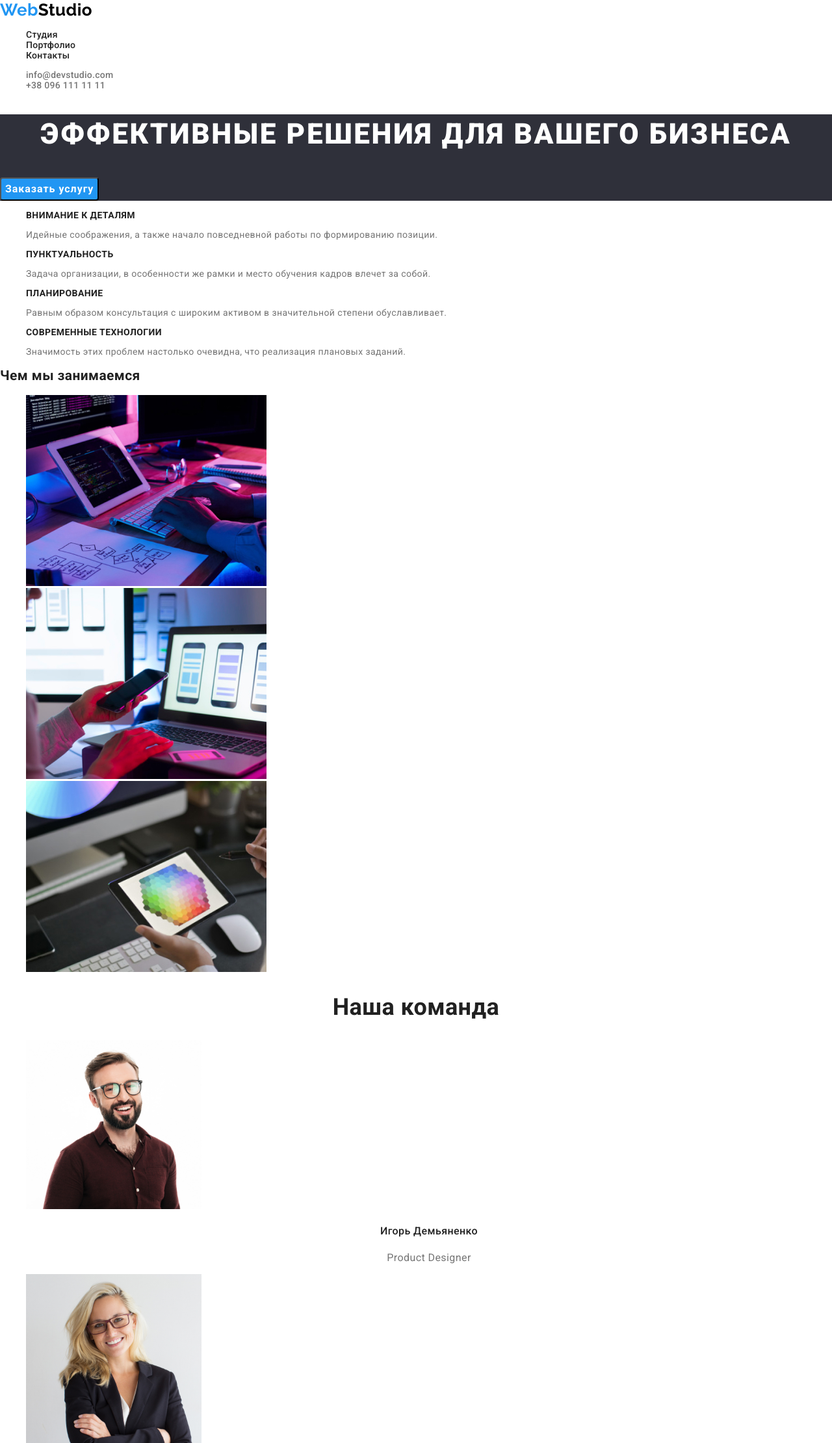
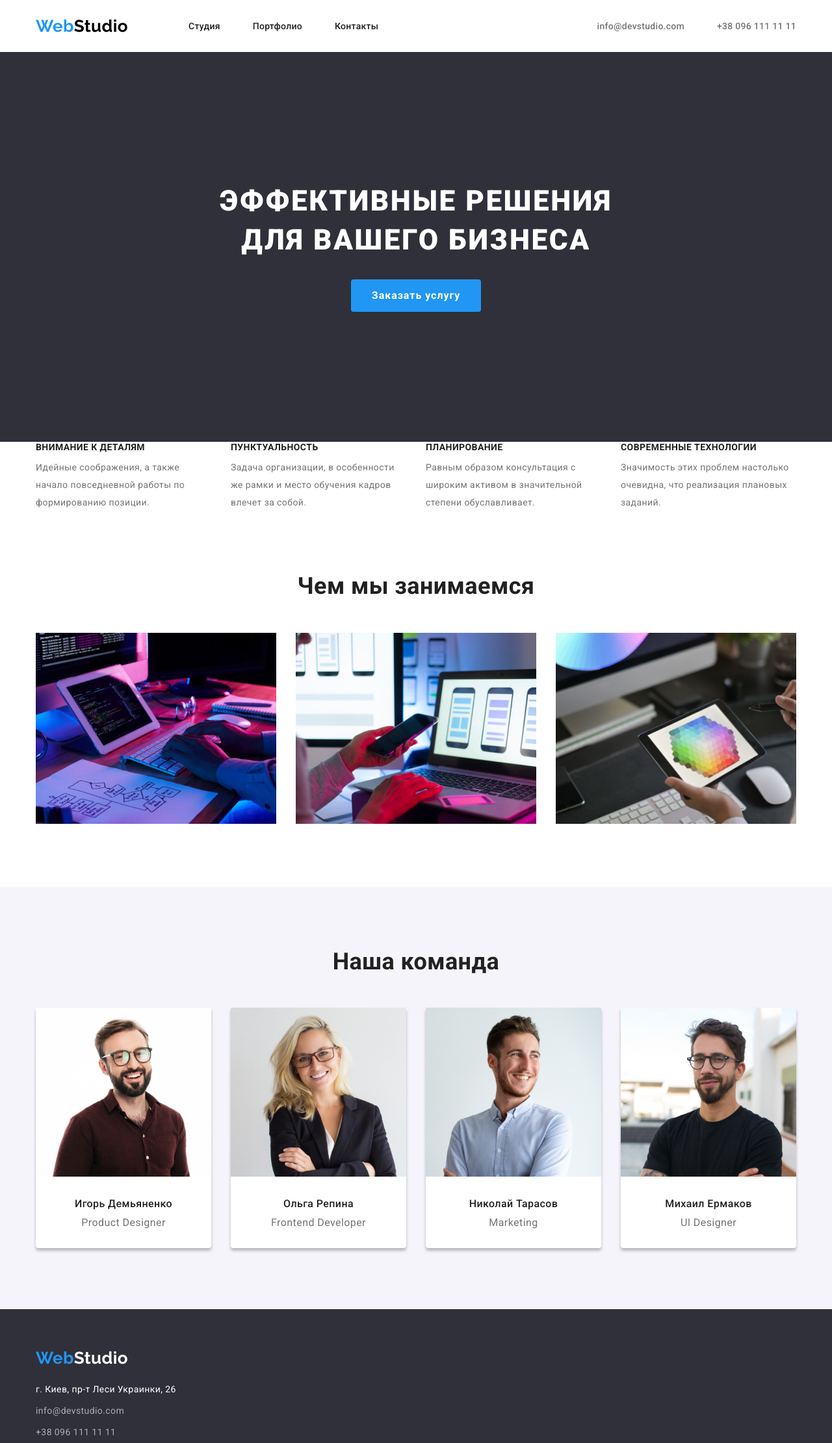
Before and after one commit to SlayerBS/goit-markup-hw-03, a plain HTML site: page index.html in a window 1280 px wide. Shown: the top 2221 px of the page at 65% size. Drawn offline with nearby package versions, Linux system fonts and the light colour scheme.

Commit message:
Главная страница готово

```diff
--- a/css/styles.css
+++ b/css/styles.css
@@ -5,16 +5,26 @@
 /* темный фон #2F303A */
 /* вторичный серый цвет фона #F5F4FA */
 /* black #000000; */
+html {
+  box-sizing: border-box;
+}
+
+*,
+*::before,
+*::after {
+  box-sizing: border-box;
+}
 
 :root {
   --primary-text-color: #757575;
   --title-text-color: #212121;
   --accent-color: #2196f3;
+  --background-color: #ffffff;
   --secondary-background-color: #f5f4fa;
 }
 
 body {
-  background-color: #fff;
+  background-color: var(--background-color);
   color: var(--primary-text-color);
   font-family: 'Roboto', sans-serif;
   font-size: 14px;
@@ -23,17 +33,33 @@ body {
 a {
   text-decoration: none;
 }
+.container {
+  width: 1200px;
+  padding-left: 15px;
+  padding-right: 15px;
+  /* margin-left: auto;
+  margin-right: auto; */
+  margin: 0 auto;
+}
 
 /*header*/
 .header {
 }
-
+.main-nav {
+  display: flex;
+  align-items: center;
+}
+.menu-global {
+  display: flex;
+  align-items: center;
+}
 .logo {
   font-family: 'Raleway', sans-serif;
   font-style: normal;
   font-weight: bold;
   font-size: 26px;
-  line-height: 31px;
+  line-height: 1.19;
+  display: block;
 }
 .logo-begin {
   color: var(--accent-color);
@@ -43,18 +69,39 @@ a {
   color: #000000;
 }
 .menu-main {
+  display: flex;
   list-style-type: none;
+  margin: 0 0 0 93px;
+  padding: 0;
+}
+.menu-address {
+  margin-left: auto;
+}
+.menu-contact {
+  margin: 0;
+  display: flex;
+  list-style-type: none;
+  padding: 0;
+}
+.menu-main .item + .item {
+  margin-left: 50px;
 }
 .menu-link {
+  display: block;
   color: var(--title-text-color);
   font-weight: 500;
   line-height: 16px;
   letter-spacing: 0.02em;
   list-style-type: none;
+  padding-top: 32px;
+  padding-bottom: 32px;
 }
 .menu-link:hover,
 .menu-link:focus {
   color: var(--accent-color);
+}
+.menu-contact .item + .item {
+  margin-left: 50px;
 }
 .header-contacts {
   color: var(--primary-text-color);
@@ -73,83 +120,153 @@ a {
 /*hero*/
 .hero {
   background-color: #2f303a;
+  padding-top: 200px;
+  height: 600px;
+  text-align: center;
 }
 .hero-title {
+  display: block;
+  margin: 0 auto 30px;
   color: #ffffff;
   font-weight: 900;
   font-size: 44px;
-  line-height: 60px;
-  text-align: center;
+  line-height: 1.36;
   letter-spacing: 0.06em;
   text-transform: uppercase;
 }
 .hero-button {
   background-color: var(--accent-color);
+  padding: 10px 32px;
+  margin: 0 auto;
   border-radius: 4px;
-}
-.hero-link {
+  min-width: 200px;
+  border: transparent;
   color: #ffffff;
   font-weight: 700;
   font-size: 16px;
-  line-height: 30px;
+  line-height: 1.875;
   display: flex;
   align-items: center;
   text-align: center;
   letter-spacing: 0.06em;
-  /*text-decoration: none;*/
+
+
+}
+/*.hero-link {
+  color: #ffffff;
+  font-weight: 700;
+  font-size: 16px;
+  line-height: 1.875;
+  display: flex;
+  align-items: center;
+  text-align: center;
+  letter-spacing: 0.06em;
+  /*text-decoration: none;*/*/
 }
 /*feature*/
+.feature-section {
+  padding: 94px 0 0;
+}
 .invisible {
   display: none;
 }
 .feature {
   list-style-type: none;
+  display: flex;
+  justify-content: space-between;
+  margin: 0;
+  padding: 0;
+}
+.feature .item {
+  display: block;
+  width: 270px;
 }
 .feature .title {
   color: var(--title-text-color);
   font-style: normal;
   font-weight: bold;
   font-size: 14px;
-  line-height: 16px;
+  line-height: 1.17;
   letter-spacing: 0.03em;
   text-transform: uppercase;
   list-style-type: none;
+  margin: 0 0 10px 0;
+}
+.feature p {
+  font-weight: 400;
+  font-size: 14px;
+  line-height: 1.93;
+  letter-spacing: 0.03em;
+  margin: 0;
 }
 /*about*/
+.about {
+  padding: 94px 0 94px;
+  text-align: center;
+}
 .about-list {
+  display: flex;
+  justify-content: space-between;
   list-style-type: none;
+  margin: 0;
+  padding: 0;
 }
 .about .title {
   color: var(--title-text-color);
+  font-weight: 700;
+  font-size: 36px;
+  line-height: 1.17;
+  margin: 0 auto 50px;
 }
 /*crew*/
-.crew-list {
-  list-style-type: none;
+.crew {
+  background-color: var(--secondary-background-color);
+  padding: 94px 0 94px 0;
 }
+
 .crew .title-main {
   color: var(--title-text-color);
   font-weight: 700;
   font-size: 36px;
-  line-height: 42px;
+  line-height: 1.17;
   text-align: center;
+  margin: 0 auto;
 }
-
+.crew-list {
+  display: flex;
+  justify-content: space-between;
+  list-style-type: none;
+  padding: 0;
+  margin-top: 50px;
+  margin-bottom: 0;
+}
+.crew .item {
+  background-color: var(--background-color);
+  padding-bottom: 30px;
+  border-radius: 0 0 4px 4px;
+  box-shadow: 0px 4px 4px rgba(0, 0, 0, 0.25);
+}
 .crew .title {
   color: var(--title-text-color);
   font-weight: 500;
   font-size: 16px;
-  line-height: 19px;
+  line-height: 1.117;
   text-align: center;
+  margin-top: 30px;
+  margin-bottom: 0;
 }
 .crew-prof {
   font-weight: 400;
   font-size: 16px;
   line-height: 19px;
   text-align: center;
+  margin-top: 10px;
+  margin-bottom: 0;
 }
 /*footer*/
 .footer {
   background-color: #2f303a;
+  padding: 60px 0 60px 0;
 }
 .logo-whiteend {
   color: #ffffff;
@@ -166,7 +283,6 @@ a {
   font-style: normal;
   font-weight: 400;
   line-height: 24px;
-  /*text-decoration: none;*/
 }
 /*portfolio*/
 .type {
@@ -197,3 +313,21 @@ a {
   font-size: 16px;
   line-height: 30px;
 }
+/*footer*/
+.footer-logo {
+  font-family: 'Raleway', sans-serif;
+  font-style: normal;
+  font-weight: bold;
+  font-size: 26px;
+  line-height: 1.19;
+  display: block;
+  margin-bottom: 20px;
+}
+.footer-list {
+  list-style-type: none;
+  margin: 0;
+  padding: 0;
+}
+.footer-list > li:not(:first-child) {
+  margin-top: 9px;
+}
--- a/index.html
+++ b/index.html
@@ -14,80 +14,92 @@
     </head>
     <body>
         <header class="header">
-            <nav>
+            <div class="container main-nav">
+                <nav class="menu-global">
                     <a href="/" class="logo"><span class="logo-begin">Web</span><span class="logo-end">Studio</span></a>
                     <ul class="menu-main">
-                    <li><a href="index.html" class="menu-link">Студия</a></li>
-                    <li><a href="portfolio.html" class="menu-link">Портфолио</a></li>
-                    <li><a href="" class="menu-link">Контакты</a></li>
+                        <li class="item"><a href="index.html" class="menu-link">Студия</a></li>
+                        <li class="item"><a href="portfolio.html" class="menu-link">Портфолио</a></li>
+                        <li class="item"><a href="" class="menu-link">Контакты</a></li>
                     </ul>
                 </nav>
-            <address>
-                <ul class="menu-main">
-                    <li><a href="mailto:info@devstudio.com"  class="header-contacts">info@devstudio.com</a></li>
-                    <li><a href="tel:+380961111111"  class="header-contacts">+38 096 111 11 11</a></li>
+                <address class="menu-address">
+                    <ul class="menu-contact">
+                        <li class="item"><a href="mailto:info@devstudio.com"  class="header-contacts">info@devstudio.com</a></li>
+                        <li class="item"><a href="tel:+380961111111"  class="header-contacts">+38 096 111 11 11</a></li>
                     </ul>
                 </address>
+            </div>
         </header>
         <main>
             <div>
                 <section class="hero">
-                    <h1 class="hero-title">Эффективные решения для вашего бизнеса</h1>
+                    <div class="container">
+                        <h1 class="hero-title">Эффективные решения <br/>для вашего бизнеса</h1>
                         <button class="hero-button">
-                        <a href="" class="hero-link">Заказать услугу</a>
+                            Заказать услугу
                     </button>
+                    </div>
                 </section>
             </div>
-            <section>
+            <section class="feature-section">
+                <div class="container">
                     <!--Сделать невидимым-->
                     <h2 class="invisible"> Наши преимущества</h2>
                     <!--Сделать невидимым-->
                     <ul class="feature">
-                    <li>
+                        <li class="item">
                             <h3 class="title">Внимание к деталям</h3>
                             <p>Идейные соображения, а также начало повседневной работы по формированию позиции.</p>
                         </li>
-                    <li>
+                        <li class="item">
                             <h3 class="title">Пунктуальность</h3>
                             <p>Задача организации, в особенности же рамки и место обучения кадров влечет за собой.</p>
                         </li>
-                    <li>
+                        <li class="item">
                             <h3 class="title">Планирование</h3>
                             <p>Равным образом консультация с широким активом в значительной степени обуславливает.</p>
                         </li>
-                    <li>
+                        <li class="item">
                             <h3 class="title">Современные технологии</h3>
                             <p>Значимость этих проблем настолько очевидна, что реализация плановых заданий.</p>
                         </li>
                     </ul>
+                </div>
             </section>
             <section class="about">
+                <div class="container">
                     <h2 class="title">Чем мы занимаемся</h2>
                     <ul class="about-list">
                         <li><img src="./images/img1.jpg" alt="фото1" width="370"> </li>
                         <li><img src="./images/img2.jpg" alt="фото2" width="370"> </li>
                         <li><img src="./images/img3.jpg" alt="фото3" width="370"> </li>
                     </ul>
+                </div>
             </section>
             <section class="crew">
+                <div class="container">
                     <h2 class="title-main">Наша команда</h2>
                     <ul class="crew-list">
-                    <li> <img src="./images/img4.jpg" alt="Фото мужчины в очках с бородой" width="270"> <h4 class="title">Игорь Демьяненко</h4><p class="crew-prof">Product Designer</p></li>
-                    <li> <img src="./images/img5.jpg" alt="Фото девушки блондинки" width="270"> <h4 class="title">Ольга Репина</h4><p class="crew-prof">Frontend Developer</p></li>
-                    <li> <img src="./images/img6.jpg" alt="Фото парня в светлой рубашке" width="270"> <h4 class="title">Николай Тарасов</h4><p class="crew-prof">Marketing</p></li>
-                    <li> <img src="./images/img7.jpg" alt="Фото парня в очках и черной футболке" width="270"> <h4 class="title">Михаил Ермаков</h4><p class="crew-prof">UI Designer</p></li>
+                        <li class="item"> <img src="./images/img4.jpg" alt="Фото мужчины в очках с бородой" width="270"> <h4 class="title">Игорь Демьяненко</h4><p class="crew-prof">Product Designer</p></li>
+                        <li class="item"> <img src="./images/img5.jpg" alt="Фото девушки блондинки" width="270"> <h4 class="title">Ольга Репина</h4><p class="crew-prof">Frontend Developer</p></li>
+                        <li class="item"> <img src="./images/img6.jpg" alt="Фото парня в светлой рубашке" width="270"> <h4 class="title">Николай Тарасов</h4><p class="crew-prof">Marketing</p></li>
+                        <li class="item"> <img src="./images/img7.jpg" alt="Фото парня в очках и черной футболке" width="270"> <h4 class="title">Михаил Ермаков</h4><p class="crew-prof">UI Designer</p></li>
                     </ul>
+                </div>
             </section>
         </main>
         <footer class="footer">
-            <a href="/" class="logo"><span class="logo-begin">Web</span><span class="logo-whiteend">Studio</span></a>
+            <div class="container">
+                <a href="/" class="footer-logo"><span class="logo-begin">Web</span><span class="logo-whiteend">Studio</span></a>
                 <address>
-                <ul class="menu-main">
+                    <ul class="footer-list">
                         <li class="adress">г. Киев, пр-т Леси Украинки, 26</li>
                         <li><a href="mailto:info@devstudio.com" class="footer-contacts">info@devstudio.com</a></li>
                         <li><a href="tel:+380961111111" class="footer-contacts">+38 096 111 11 11</a></li>
                     </ul>
                 </address>
+            </div>
         </footer>
     </body>
 </html>
```
Also changed, not shown: test.html (added, +26 -0 lines). Lines whose indentation alone changed are shown as unchanged.
